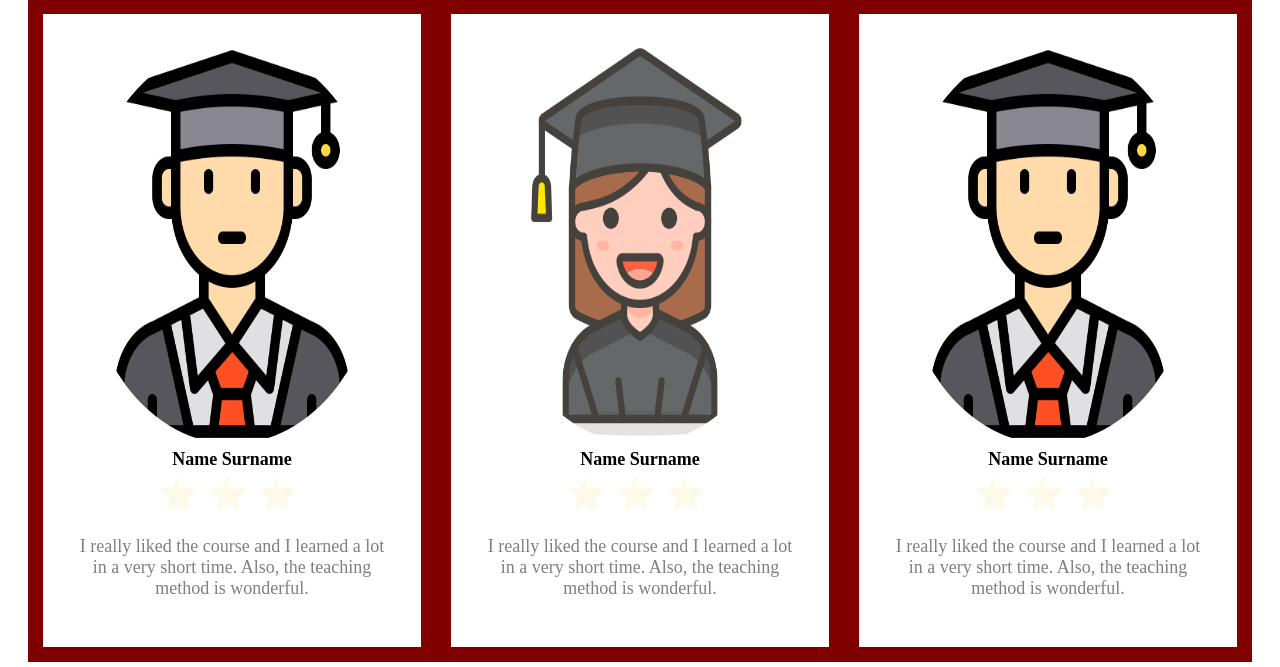
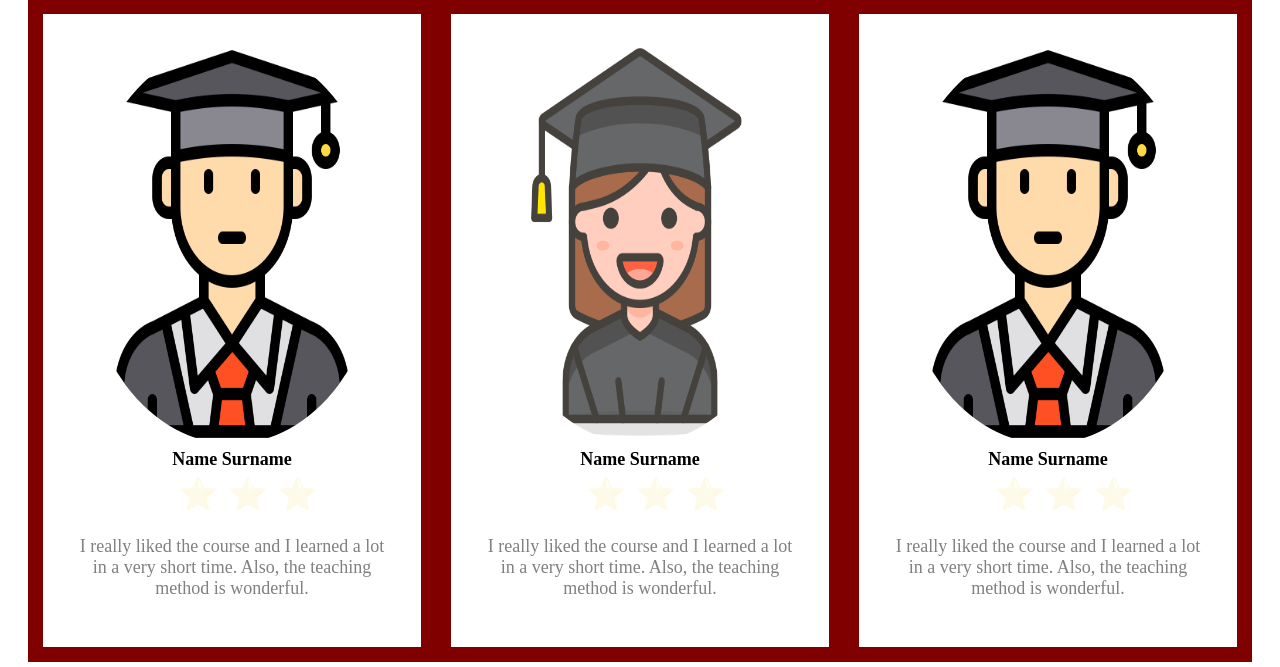
Before and after one commit to EdinaBajraktari/PROJEKTI, a PHP site: page /Home.html in a window 1280 px wide. Shown: the part 2091-2758 px from the top of the page. Run offline with PHP 8.4, Linux system fonts and the light colour scheme.

Commit message:
Homestyle
changes

```diff
--- a/Homestyle.css
+++ b/Homestyle.css
@@ -391,7 +391,7 @@ footer {
 }
 
 .rating {
-  margin-left: 80px;
+  margin-left: 100px;
   --transition-duration: .75s;
   display: flex;
   font-size: 2rem;
```
